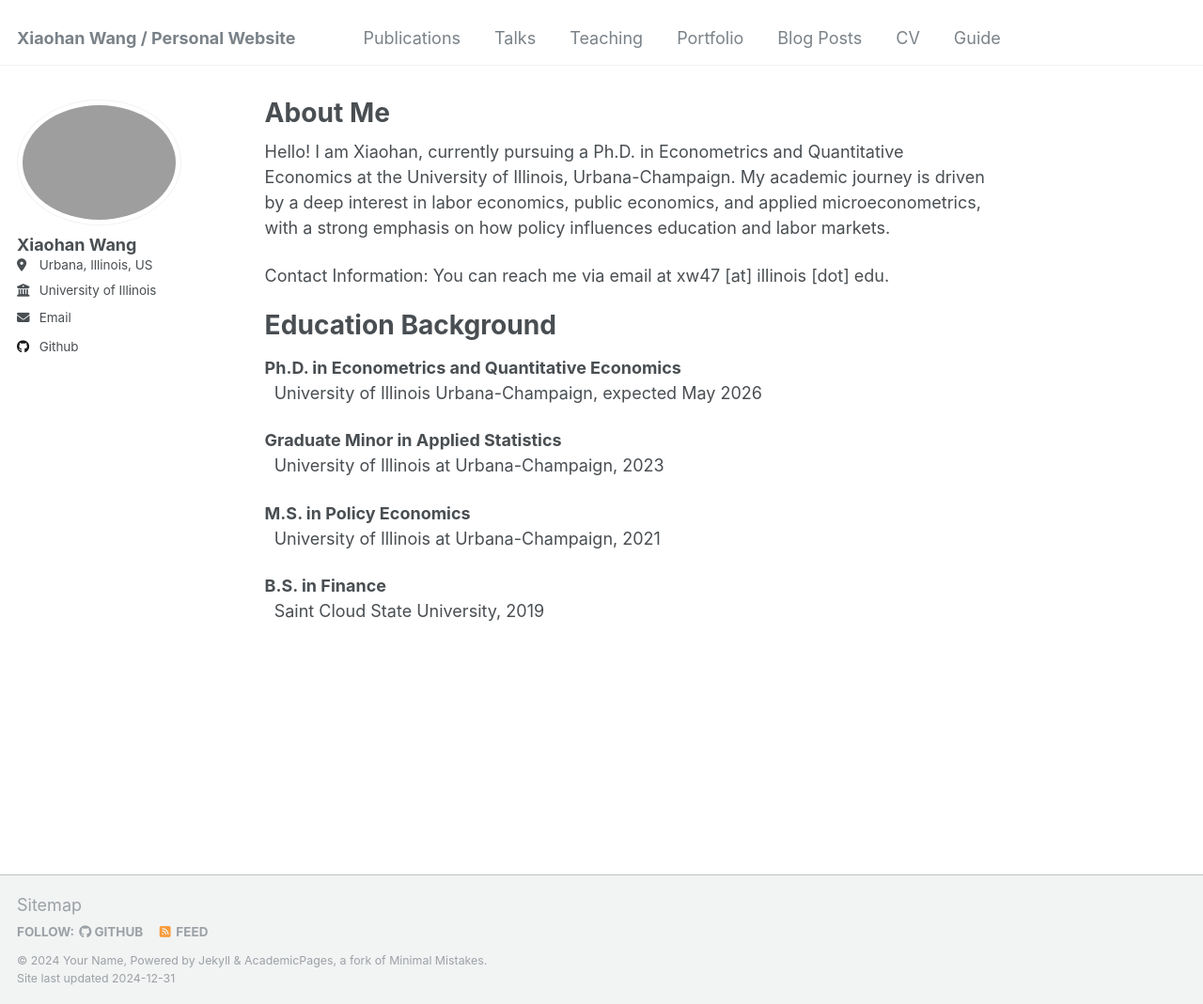
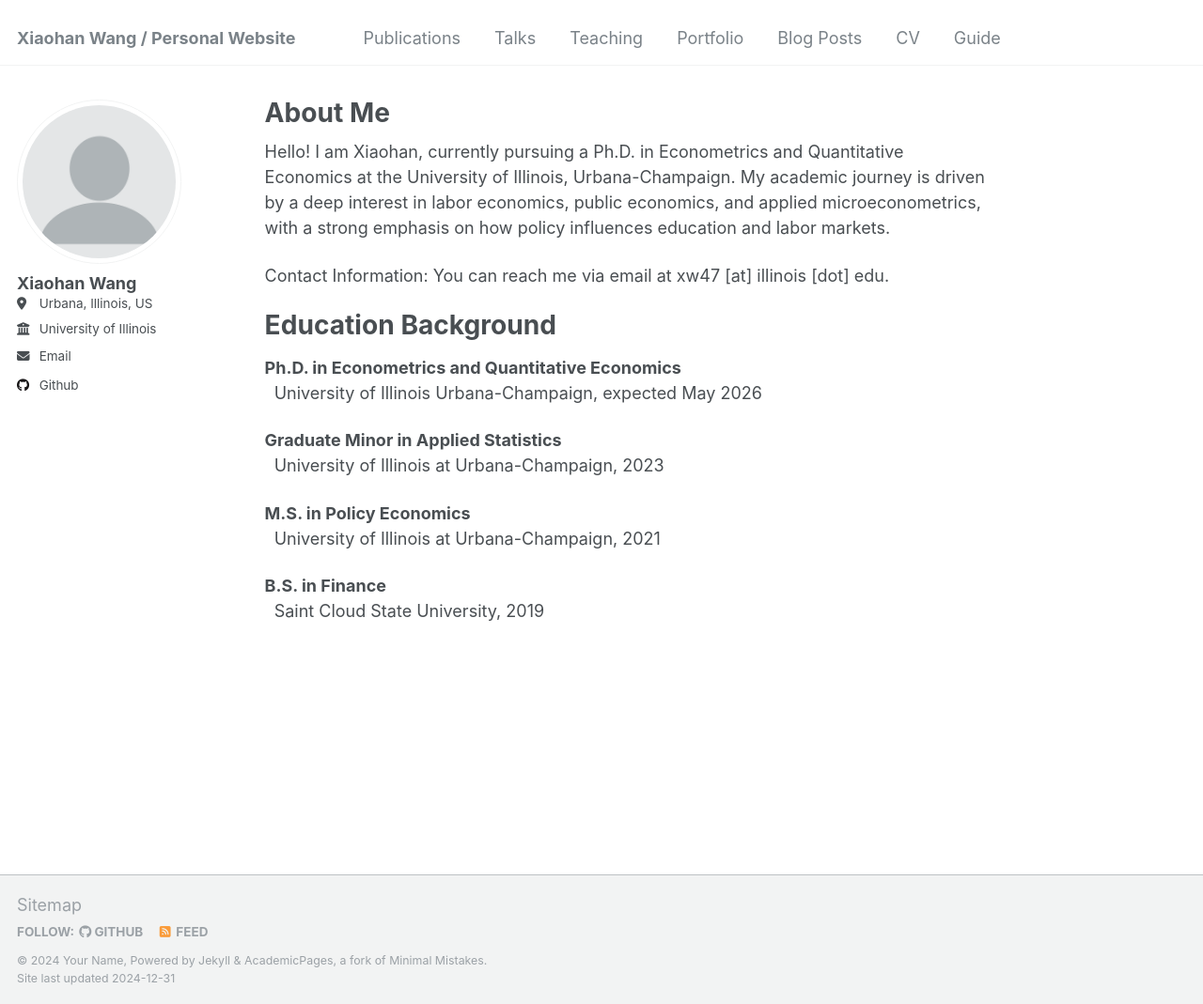
Before and after one commit to xiaohanwang1997/xiaohanwang1997.github.io, a Jekyll site: the page built from _pages/about.md, in a window 1280 px wide and 1069 px high. Shown: the whole window at 94% size. Built offline with Jekyll 4.4.1, drawn with Linux system fonts in a browser that asks for light colours.

Commit message:
Update _config.yml

```diff
--- a/_config.yml
+++ b/_config.yml
@@ -21,7 +21,7 @@ repository               : "academicpages/academicpages.github.io"
 #               Additional customization can be done by editing /_includes/author-profile.html
 author:
   # Biographic information
-  avatar           : "headshot-xiaohan.png"
+  avatar           : "profile.png"
   name             : "Xiaohan Wang"
   pronounced       : "Shee-ah-hahn"
   bio              : #"Short biography for the left-hand sidebar"
```
